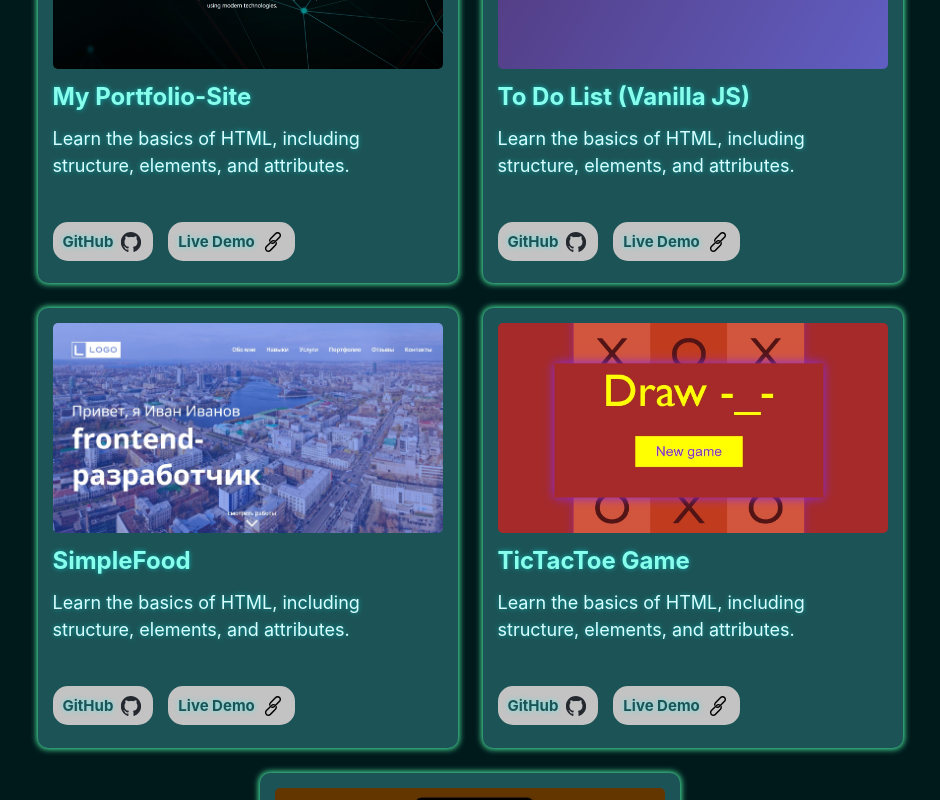
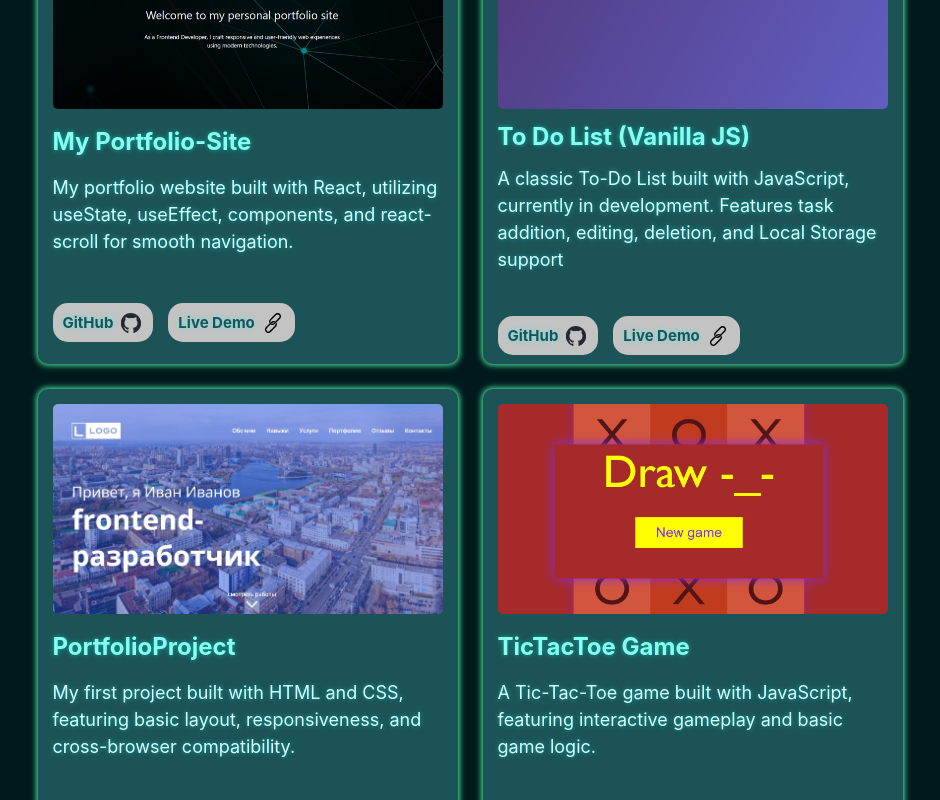
Before and after one commit to ArtEugeniu/MySitePortfolio, a React (Create React App) app: page / in a window 1280 px wide. Shown: the part 3400-4200 px from the top of the page, without its empty margins (170-1110 px from the left). Built offline with nearby package versions, Linux system fonts and the light colour scheme.

Commit message:
Add project descriptions and update portfolio details

```diff
--- a/src/assets/data/projectCardData.json
+++ b/src/assets/data/projectCardData.json
@@ -2,7 +2,7 @@
   {
     "id": 1,
     "title": "SimpleFood",
-    "description": "Learn the basics of HTML, including structure, elements, and attributes.",
+    "description": "A multi-page online store built with HTML, CSS, and SCSS, utilizing jQuery and plugins for enhanced functionality.",
     "category": "HTML/CSS",
     "imageURL": "simpleFood.jpg",
     "link": "https://arteugeniu.github.io/SimpleFood/",
@@ -12,7 +12,7 @@
   {
     "id": 2,
     "title": "Memory Game",
-    "description": "Learn the basics of HTML, including structure, elements, and attributes.",
+    "description": "A memory mini-game built with JavaScript, featuring button event handling and interactive gameplay.",
     "category": "JavaScript",
     "imageURL": "memoryGame.jpg",
     "link": "https://arteugeniu.github.io/MemoryGame/",
@@ -22,7 +22,7 @@
   {
     "id": 3,
     "title": "My Portfolio-Site",
-    "description": "Learn the basics of HTML, including structure, elements, and attributes.",
+    "description": "My portfolio website built with React, utilizing useState, useEffect, components, and react-scroll for smooth navigation.",
     "category": "React",
     "imageURL": "myPortfolioSite.jpg",
     "link": "https://arteugeniu.github.io/MySitePortfolio/",
@@ -32,7 +32,7 @@
   {
     "id": 4,
     "title": "To Do List (Vanilla JS)",
-    "description": "Learn the basics of HTML, including structure, elements, and attributes.",
+    "description": "A classic To-Do List built with JavaScript, currently in development. Features task addition, editing, deletion, and Local Storage support",
     "category": "JavaScript",
     "imageURL": "toDoListJs.jpg",
     "link": "https://arteugeniu.github.io/ToDoList-Vanilla-Js/",
@@ -41,8 +41,8 @@
 
   {
     "id": 5,
-    "title": "SimpleFood",
-    "description": "Learn the basics of HTML, including structure, elements, and attributes.",
+    "title": "PortfolioProject",
+    "description": "My first project built with HTML and CSS, featuring basic layout, responsiveness, and cross-browser compatibility.",
     "category": "HTML/CSS",
     "imageURL": "portfolioProject.jpg",
     "link": "https://arteugeniu.github.io/portfolioProject/",
@@ -52,7 +52,7 @@
   {
     "id": 6,
     "title": "TicTacToe Game",
-    "description": "Learn the basics of HTML, including structure, elements, and attributes.",
+    "description": "A Tic-Tac-Toe game built with JavaScript, featuring interactive gameplay and basic game logic.",
     "category": "JavaScript",
     "imageURL": "ticTacToe.jpg",
     "link": "https://arteugeniu.github.io/XO_Game/",
@@ -62,7 +62,7 @@
   {
     "id": 7,
     "title": "CalculatorApp",
-    "description": "Learn the basics of HTML, including structure, elements, and attributes.",
+    "description": "An Apple-style calculator built with JavaScript, featuring a sleek design and basic arithmetic functionality.",
     "category": "JavaScript",
     "imageURL": "calculator.jpg",
     "link": "https://arteugeniu.github.io/Calculator-/",
--- a/src/components/cards/ProjectCards/ProjectCards.scss
+++ b/src/components/cards/ProjectCards/ProjectCards.scss
@@ -9,12 +9,16 @@
 
   &__card {
     width: 420px;
+    height: 480px;
     padding: 15px;
     background: #1c5356;
     color: white;
     border-radius: 10px;
     text-align: left;
     box-shadow: 0 0 6px 1px rgb(84, 254, 175);
+    display: flex;
+    flex-direction: column;
+    justify-content: space-between;
   }
 
   &__img {
```
